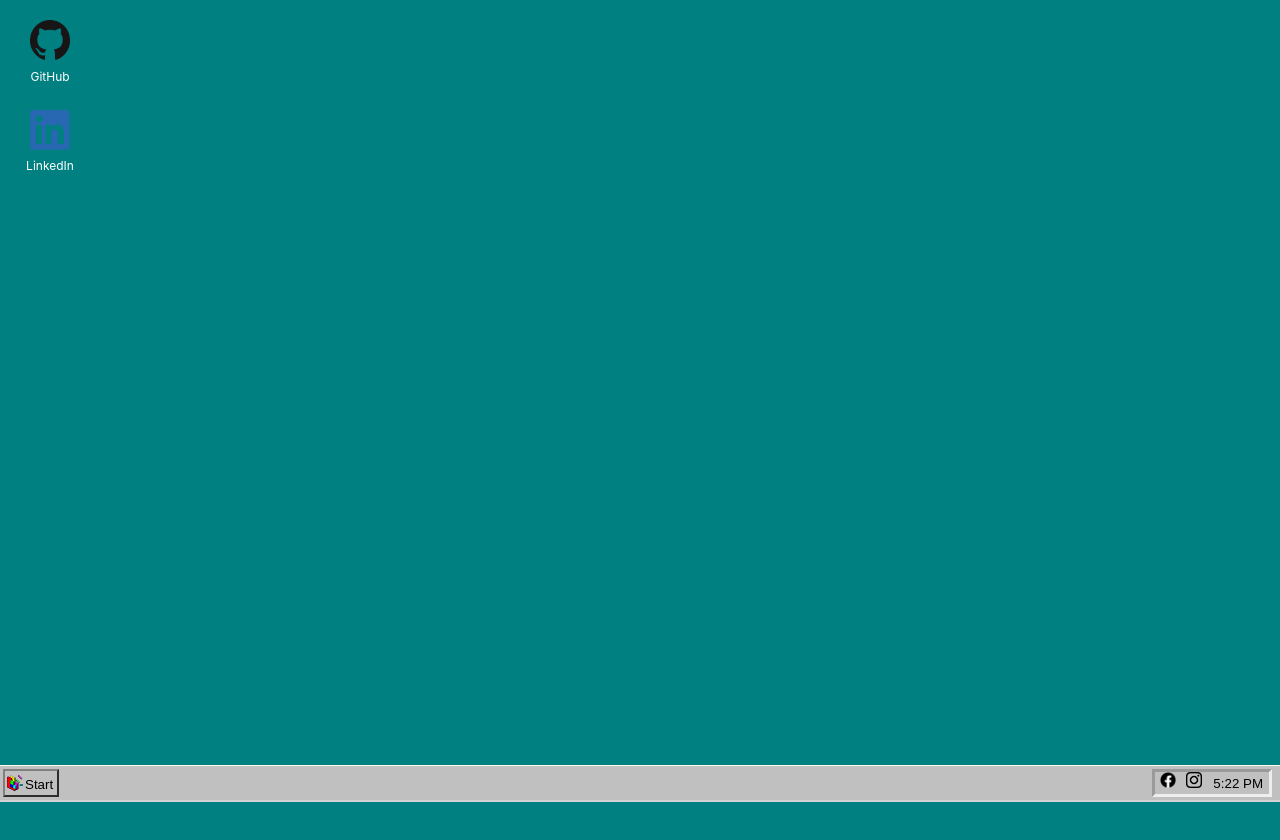
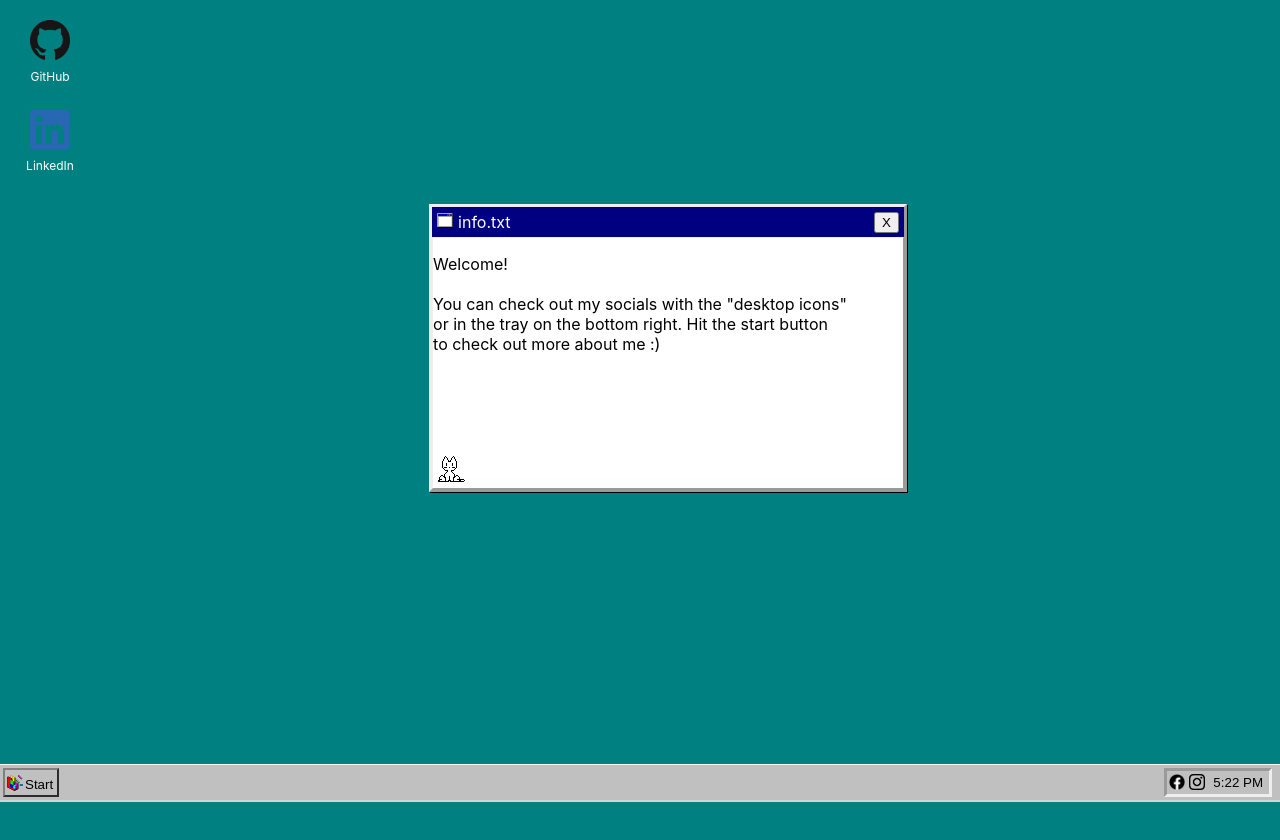
Before and after one commit to arusnac/arusnac.github.io, a React (Create React App) app: page / in a window 1280 px wide. Shown: the top 840 px of the page. After the commit the page ends 800 px from the top, so only its background shows below. Built offline with nearby package versions, Linux system fonts and the light colour scheme.

Commit message:
added info screen on opening

```diff
--- a/src/App.js
+++ b/src/App.js
@@ -4,6 +4,10 @@ import Desktop from './Desktop'
 import React, { useState } from 'react';
 import Portfolio from './Pages/Portfolio';
 
+let startingState = [{ element: 'Portfolio', isFocus: false, isOpen: false },
+{ element: 'About', isFocus: false, isOpen: false },
+{ element: 'Experience', isFocus: false, isOpen: false },
+{ element: 'Contact', isFocus: false, isOpen: false }]
 
 function App(props) {
   const [port, openPort] = useState(false);
@@ -11,27 +15,33 @@ function App(props) {
   const [experience, openExperience] = useState(false);
   const [contact, openContactPage] = useState(false);
   const [tab, setTab] = useState('')
+  const [windowStatus, setWindowStatus] = useState(startingState);
 
-  const openContact = () => {
-
+  const openContact = (status) => {
     openContactPage(!contact)
     if (tab !== 'Contact') {
       setTab('Contact');
-    }
-    else {
-      setTab('');
+
+      console.log(status)
     }
   }
 
 
-  const openPortfolio = () => {
+
+  const openPortfolio = (status) => {
     openPort(!port);
     if (tab !== 'Portfolio') {
       setTab('Portfolio');
-    } else {
-      setTab('');
+
+      setWindowStatus(startingState[0].isOpen = true)
+      console.log(startingState)
     }
+  }
 
+
+  const focusPort = () => {
+    setWindowStatus(startingState[0].isFocus = true);
+    console.log(startingState);
   }
 
   //Trigger About Me page
@@ -59,7 +69,7 @@ function App(props) {
 
   return (
     <div>
-      <Navbar tab={tab} openPortfolio={openPortfolio} openAbout={openAboutMe} openExp={openExp} openContact={openContact} ></Navbar>
+      <Navbar tab={tab} focusPort={focusPort} openPortfolio={openPortfolio} openAbout={openAboutMe} openExp={openExp} openContact={openContact} ></Navbar>
       <Desktop port={port} about={about} exp={experience} contact={contact} openAbout={openAboutMe} openExp={openExp} openContact={openContact} openPort={openPortfolio}></Desktop>
     </div>
   );
--- a/src/Desktop.css
+++ b/src/Desktop.css
@@ -13,7 +13,7 @@ a {
 
 .container-desktop {
     display: flex;
-    height: 100vh;
+
     padding: 0;
     justify-content: center;
 }
--- a/src/Desktop.js
+++ b/src/Desktop.js
@@ -7,6 +7,7 @@ import eventBus from "./EventBus";
 import About from "./Pages/About";
 import Experience from "./Pages/Experience";
 import Contact from "./Pages/Contact";
+import Info from './Pages/Info';
 import Draggable from 'react-draggable';
 
 const Desktop = (props) => {
@@ -17,42 +18,43 @@ const Desktop = (props) => {
             <div className='desktop-item'>
                 <img className="desktop-img" src={gitHub} alt='GitHub'></img>
                 <div>
-                    <a href="https://github.com/arusnac?tab=repositories">GitHub</a>
+                    <a href="https://github.com/arusnac?tab=repositories" target="_blank" rel="noreferrer noopener">GitHub</a>
                 </div>
             </div>
 
             <div className='desktop-item'>
                 <img className="desktop-img" src={linkedIn} alt='LinkedIn'></img>
                 <div>
-                    <a href="https://www.linkedin.com/in/arusnac/">LinkedIn</a>
+                    <a href="https://www.linkedin.com/in/arusnac/" target="_blank" rel="noreferrer noopener">LinkedIn</a>
                 </div>
             </div>
 
         </div>
         <div className='container-desktop'>
+            <div className='container-modal'><Info /></div>
             {props.about &&
 
                 <div className='container-modal'><About openAbout={props.openAbout} />
                 </div>
             }
             {props.port &&
-                <Draggable>
+
                 <div className='container-modal-2'>
-                        <Portfolio openPort={props.openPort} />
+                    < Portfolio onFocus={() => { console.log('test') }} openPort={props.openPort} />
                 </div>
-                </Draggable>}
+            }
             {props.exp &&
-                <Draggable>
+
                 <div className='container-modal'>
                     <Experience openExp={props.openExp} />
                 </div>
-                </Draggable>}
+            }
             {props.contact &&
-                <Draggable>
+
                 <div className='container-modal'>
                     <Contact openContact={props.openContact} />
                 </div>
-                </Draggable>}
+            }
 
         </div>
     </div>
--- a/src/Navigation/Menu.js
+++ b/src/Navigation/Menu.js
@@ -23,7 +23,7 @@ const Menu = (props) => {
                     <img className='contact-icon' src={experienceIcon} alt='icon' />
                     &nbsp; Experience</button>
 
-                <button onClick={props.openAbout} className='menu-items sec-last-item'>
+                <button onClick={props.openAbout} value='Contact' className='menu-items sec-last-item'>
                     <img className='contact-icon' src={aboutIcon} alt='icon' />&nbsp; About
                 </button>
                 <button onClick={props.openContact} className='menu-items last-item'>
--- a/src/Navigation/Navbar.js
+++ b/src/Navigation/Navbar.js
@@ -51,8 +51,12 @@ const Navbar = (props) => {
                         </button>}
                     </div>
                     <div className='time'>
-                        <img className='navbar-image' src={fb} alt='Facebook logo' />
-                        <img className='navbar-image' src={insta} alt='Instagram logo' />
+                        <a href='https://www.facebook.com/arusnac' target="_blank" rel="noreferrer noopener">
+                            <img className={styles.tab_icon} src={fb} alt='Facebook logo' />
+                        </a>
+                        <a href='https://www.facebook.com/arusnac' target="_blank" rel="noreferrer noopener">
+                            <img className={styles.tab_icon} src={insta} alt='Instagram logo' />
+                        </a>
                         <button className='time-button'>{d.time}</button>
                     </div>
 
--- a/src/Pages/About.css
+++ b/src/Pages/About.css
@@ -10,12 +10,14 @@ img.about-item {
 
 
 .about-content {
-    display: grid;
+    display: flex;
     justify-content: center;
     max-height: 800px;
     overflow-y: auto;
-    grid-template-columns: auto auto;
+    margin: 0;
+    padding: 0;
     border: inset;
+    max-width: 50%;
 }
 
 .about-item {
--- a/src/Pages/Contact.js
+++ b/src/Pages/Contact.js
@@ -3,9 +3,10 @@ import './Portfolio.css';
 import { send } from 'emailjs-com';
 import './Contact.css';
 import emailIcon from '../assets/Portfolio/email_icon.png';
+import Draggable from "react-draggable";
 
 const Contact = (props) => {
-
+    const nodeRef = React.useRef(null);
     const [toSend, setToSend] = useState({
         from_name: '',
         to_name: '',
@@ -34,8 +35,9 @@ const Contact = (props) => {
     };
 
     return (
-        <div className='portfolio'>
-            <div className='portfolio-header'>
+        <Draggable handle='#handle' nodeRef={nodeRef}>
+            <div ref={nodeRef} className='portfolio'>
+                <div id='handle' className='portfolio-header'>
 
                     <p className="portfolio-header"><img className='contact-icon' src={emailIcon} alt='icon' />Contact
                         <button onClick={props.openContact} className="portfolio-button">X</button></p>
@@ -95,7 +97,7 @@ const Contact = (props) => {
                     </form >
                 </div>
             </div >
-
+        </Draggable>
     )
 };
 
--- a/src/Pages/Experience.js
+++ b/src/Pages/Experience.js
@@ -7,8 +7,10 @@ import Shiro from "./Inner/Shiro";
 import Intel from './Inner/Intel';
 import Rusnac from "./Inner/Rusnac";
 import experienceIcon from '../assets/Portfolio/experienceIcon.png';
+import Draggable from "react-draggable";
 
 const Experience = (props) => {
+    const nodeRef = React.useRef(null);
     const [page, togglePage] = useState('usps');
 
     //Toggle the various job pages
@@ -29,8 +31,9 @@ const Experience = (props) => {
     }
 
     return (
-        <div className='portfolio'>
-            <div className='portfolio-header'>
+        <Draggable handle='#handle' nodeRef={nodeRef}>
+            <div ref={nodeRef} className='portfolio'>
+                <div id='handle' className='portfolio-header'>
                     <p className="portfolio-header">
                         <img className='contact-icon' src={experienceIcon} alt='icon' />
                         Work Experience
@@ -55,14 +58,8 @@ const Experience = (props) => {
                     </div>
                 </div>
             </div>
+        </Draggable>
     )
 };
 
 export default Experience;
-
-{/* <h4>Experience</h4>
-                        <h5>USPS</h5>
-                        <ul>
-                            <li>Organized Letters and packages for efficient delivery</li>
-                            <li>Provided top-notch customer service while working 70+ hours/week</li>
-                        </ul> */}
--- /dev/null
+++ b/src/Pages/Info.js
@@ -0,0 +1,32 @@
+import React from "react";
+import Draggable from "react-draggable";
+import infoIcon from "../assets/infoIcon.png"
+import styles from "./Info.module.css"
+import catGif from '../assets/cat.gif'
+
+const Info = (props) => {
+    const nodeRef = React.useRef(null);
+
+    return (
+        <Draggable handle='#handle' nodeRef={nodeRef}>
+            <div ref={nodeRef} className='portfolio'>
+                <div id='handle' className='portfolio-header'>
+
+                    <p className="portfolio-header"><img className='contact-icon' src={infoIcon} alt='icon' />info.txt
+                        <button onClick={props.openContact} className="portfolio-button">X</button></p>
+                </div>
+                <div className={styles.info_container}>
+                    <p>Welcome!<br /><br />
+                        You can check out my socials with the "desktop icons"<br />
+                        or in the tray on the bottom right. Hit the start button<br />
+                        to check out more about me :)</p>
+                    <div className={styles.info}>
+                        <img src={catGif} alt='cat' />
+                    </div>
+                </div>
+            </div >
+        </Draggable>
+    )
+};
+
+export default Info;
--- /dev/null
+++ b/src/Pages/Info.module.css
@@ -0,0 +1,12 @@
+.info_container {
+    background-color: white;
+    max-width: 100%;
+    border-style: outset;
+    border-width: 1px;
+    height: 250px;
+}
+
+.info {
+    position: fixed;
+    bottom: 0%;
+}
--- a/src/Pages/Portfolio.css
+++ b/src/Pages/Portfolio.css
@@ -25,7 +25,7 @@ img.header-icon {
 }
 
 .portfolio-content {
-    display: flex;
+    display: block;
     max-height: 800px;
     overflow-y: auto;
     justify-content: center;
--- a/src/Pages/Portfolio.js
+++ b/src/Pages/Portfolio.js
@@ -2,14 +2,17 @@ import React, { useState } from "react";
 import test from '../assets/Portfolio/todo2.jpg'
 import './Portfolio.css'
 import portfolioIcon from '../assets/Portfolio/portfolio.png';
+import Draggable from "react-draggable";
 
 const Portfolio = (props) => {
+    const nodeRef = React.useRef(null);
 
     return (
-        <div className='portfolio'>
-            <div className='portfolio-header'>
-                <p className="portfolio-header"><img className='contact-icon' src={portfolioIcon} alt='icon' />Portfolio
-                    <button onClick={props.openPort} className="portfolio-button">X</button></p>
+        <Draggable handle='#handle' nodeRef={nodeRef}>
+            <div ref={nodeRef} className='portfolio'>
+                <div id='handle' className='portfolio-header'>
+                    <img className='contact-icon' src={portfolioIcon} alt='icon' />Portfolio
+                    <button onClick={props.openPort} className="portfolio-button">X</button>
                 </div>
                 <div className='portfolio-content'>
                     <h4>Todo Application</h4>
@@ -24,7 +27,9 @@ const Portfolio = (props) => {
                     </div>
 
                 </div>
-        </div >
+            </div>
+        </Draggable >
+
     )
 };
 
```
Also changed, not shown: src/assets/cat.gif (added), src/assets/infoIcon.png (added). Lines whose indentation alone changed are shown as unchanged.
